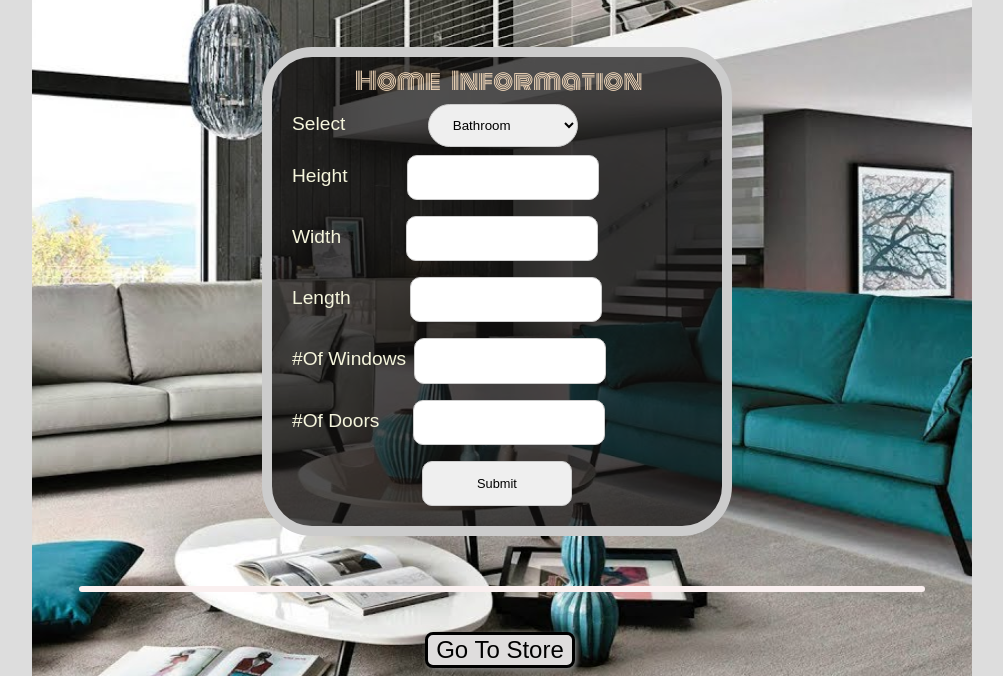
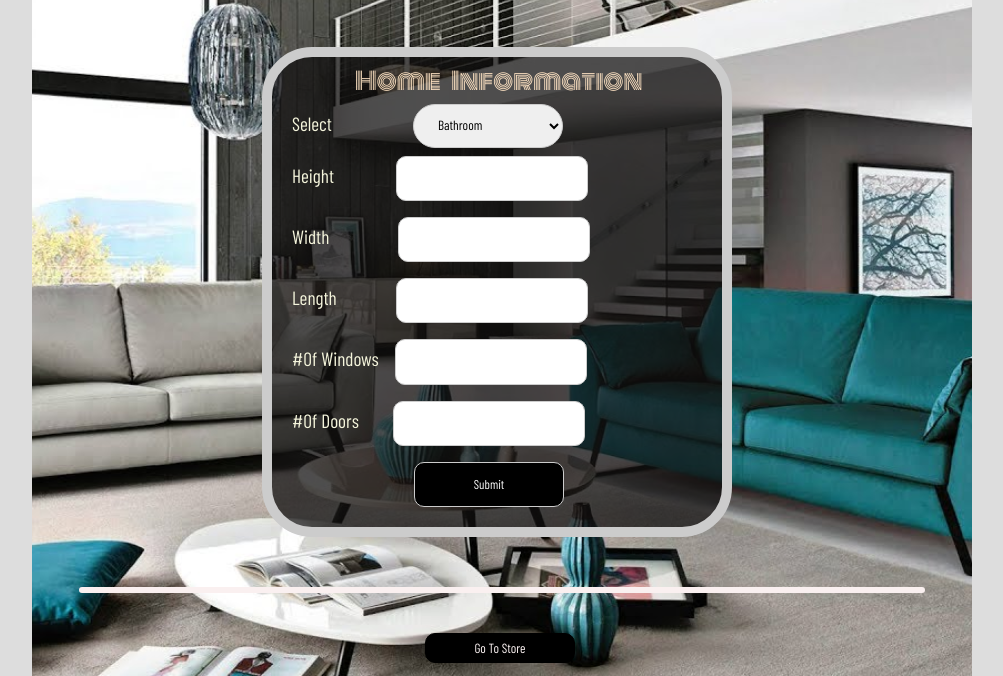
Before and after one commit to O-S-A-M-A/Dream-House, a plain HTML site: page calculate.html in a window 1280 px wide. Shown: the part 124-800 px from the top of the page, without its empty margins (138-1141 px from the left). Drawn offline with nearby package versions, Linux system fonts and the light colour scheme; a web font is replaced by a local one.

Commit message:
hover calc

```diff
--- a/calculate.html
+++ b/calculate.html
@@ -59,7 +59,7 @@
                     <input type="number" id="numOfDoors" required name="numOfDoors" min="1">
                     <br>
                     <div class="submit-btn">
-                        <input type="submit">
+                        <input id="submit-btn" type="submit">
                     </div>
                 </fieldset>
             </form>
@@ -69,7 +69,7 @@
 
             <nav id="outPut">
                 <!-- <button type="button">Result</button> -->
-                <button type="button"> <a id="storeButton" href="store.html"> Go To Store</a></button>
+                <button id="butn" type="button"> <a id="storeButton" href="store.html"> Go To Store</a></button>
             </nav>
         </div>
 
--- a/css/calc.css
+++ b/css/calc.css
@@ -1,6 +1,8 @@
 @import url("https://fonts.googleapis.com/css?family=Bubbler+One|Bungee+Outline|Geostar|Jacques+Francois+Shadow|Kumar+One+Outline|Libre+Caslon+Display|Londrina+Sketch|Monoton|Montserrat+Subrayada|Rhodium+Libre|Saira+Stencil+One&display=swap");
 @import url("https://fonts.googleapis.com/css?family=PT+Serif&display=swap");
 @import url("https://fonts.googleapis.com/css?family=Monoton|PT+Serif&display=swap");
+@import url("https://fonts.googleapis.com/css?family=Barlow+Condensed|Cagliostro|Gotu|Monoton&display=swap");
+@import url('https://fonts.googleapis.com/css?family=Roboto:700');
 body{
   background-color:#ddd;
 }
@@ -87,23 +89,23 @@ border-radius: 50px;
 box-sizing: border-box;
 }
 #lable1{
-  margin-right: 55px;
+  margin-right: 59px;
   font-family:'Barlow Condensed', sans-serif;
 }
 #lable2{
-  margin-right: 60px;
+  margin-right: 65px;
   font-family:'Barlow Condensed', sans-serif;
 }
 #lable3{
-  margin-right: 55px;
+  margin-right: 56px;
   font-family:'Barlow Condensed', sans-serif;
 }
 #lable4{
-  margin-right: 3px;
+  margin-right: 13px;
   font-family:'Barlow Condensed', sans-serif;
 }
 #lable5{
-    margin-right: 29px;
+    margin-right: 31px;
     font-family:'Barlow Condensed', sans-serif;
 }
 #calculate legend{
@@ -126,7 +128,32 @@ word-spacing:8px;
 .submit-btn{
   text-align: center;
   font-family:'Barlow Condensed', sans-serif;
+  margin-left: 122px;
+
   }
+
+  #submit-btn{
+    /* margin:0 5%; */
+    background-color: black;
+    color: white;
+    display:block;
+    /* width: 150px;
+    height: 30px; */
+    border:1px solid black;
+    border-radius:10px;
+    /* float: right; */
+    margin:auto auto;
+    font-family:'Barlow Condensed', sans-serif;
+    /* margin-left: 255px; */
+    /* margin-top: 20px; */
+  }
+
+  #submit-btn:hover{
+    background-color: rgb(88, 85, 85);
+ color : black;
+  }
+
+
 #calculate input {
   /* text-align:center; */
   line-height:150%;
@@ -155,11 +182,40 @@ border-radius: 10px;
   padding-bottom:30px; */
   /* min-height: 50px; */
   width: 90%;
+/*
+  #butn1{
+    margin:0 5%;
+    background-color: black;
+    color: white;
+    display:block;
+    width: 150px;
+    height: 30px;
+    border:1px solid black;
+    border-radius:10px;
+    float: left;
+    font-family:'Barlow Condensed', sans-serif;
+  }
+  #butn1:hover{
+    background-color: rgb(88, 85, 85);
+    color: black;
 
+  } */
+}
+#butn{
+  margin:0 5%;
+  background-color: black;
+  color: white;
+  display:block;
+  width: 150px;
+  height: 30px;
+  border:1px solid black;
+  border-radius:10px;
+  float: left;
+  font-family:'Barlow Condensed', sans-serif;
+  margin-left: 255px;
+  margin-top: 20px;
 
-}
-button{
-  background-color: rgb(223, 221, 221);
+  /* background-color: rgb(223, 221, 221);
   border-radius: 8px;
   box-sizing: border-box;
   border: solid rgb(0, 0, 0);
@@ -171,13 +227,17 @@ button{
   text-align: center;
   display: inline-table;
   color: #ddd;
-  box-shadow:2px 2px 5px gray;
+  box-shadow:2px 2px 5px gray; */
 
+}
+#butn:hover{
+ background-color: rgb(88, 85, 85);
+ color : black;
 }
 #storeButton{
   text-decoration: none;
-  color: black;
-  font-family:'Barlow Condensed', sans-serif;
+  /* color: black; */
+  /* font-family:'Barlow Condensed', sans-serif; */
 }
 a{
   text-decoration: none;
--- a/css/style.css
+++ b/css/style.css
@@ -1,6 +1,5 @@
 @import url("https://fonts.googleapis.com/css?family=Bubbler+One|Bungee+Outline|Geostar|Jacques+Francois+Shadow|Kumar+One+Outline|Libre+Caslon+Display|Londrina+Sketch|Monoton|Montserrat+Subrayada|Rhodium+Libre|Saira+Stencil+One&display=swap");
 @import url("https://fonts.googleapis.com/css?family=Barlow+Condensed|Cagliostro|Gotu|Monoton&display=swap");
-
 @import url('https://fonts.googleapis.com/css?family=Roboto:700');
 
 body{
```
